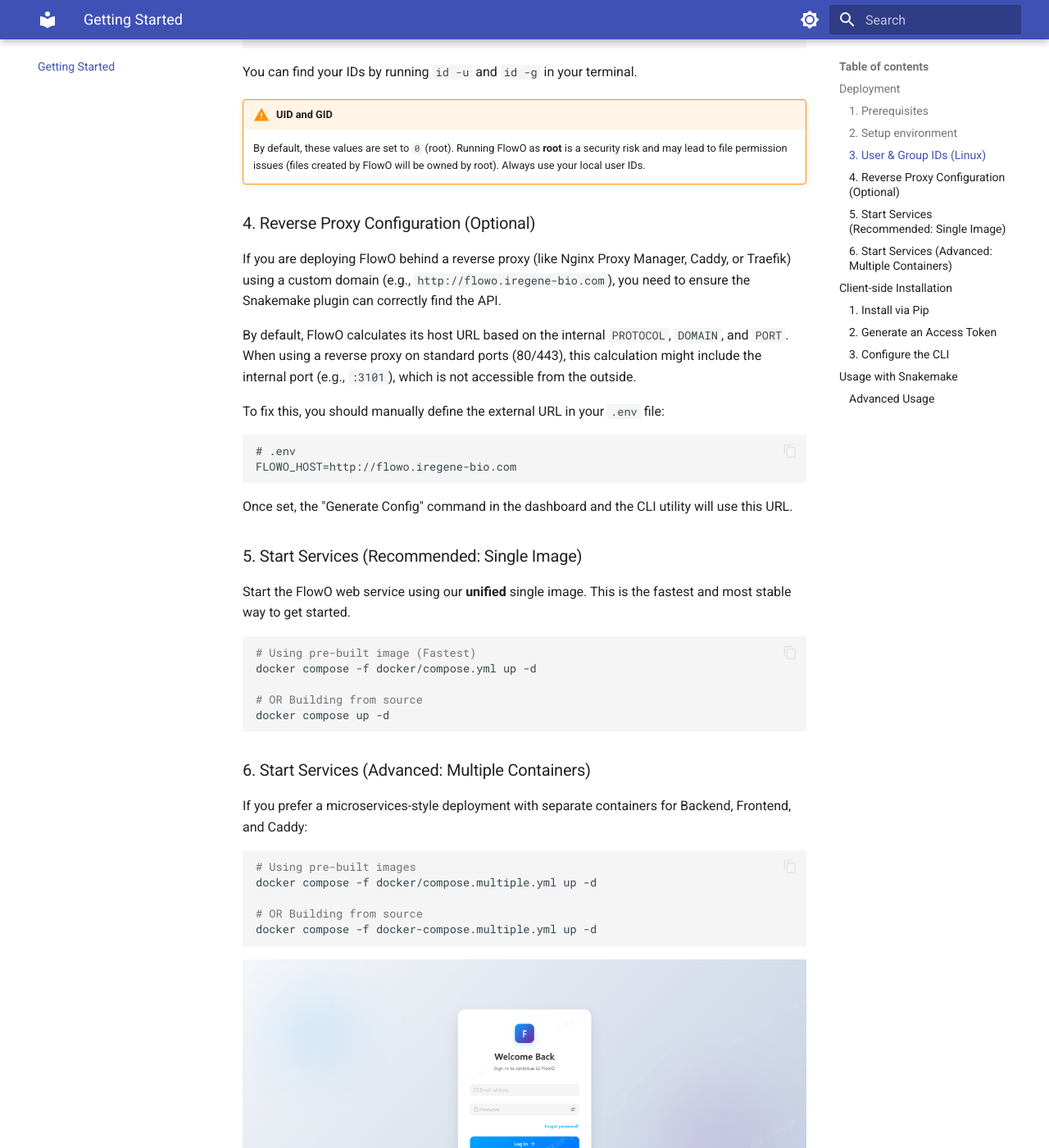
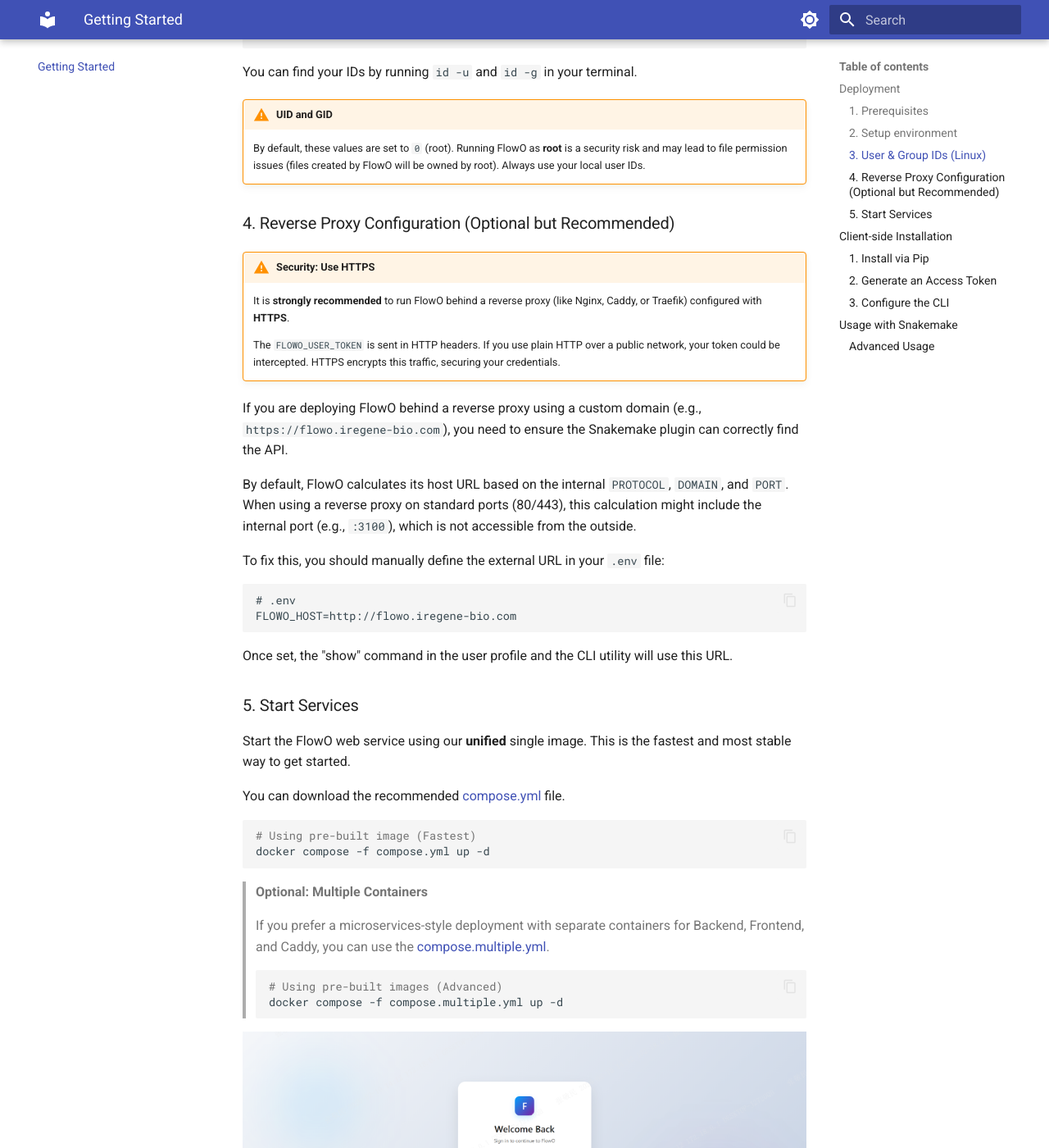
Before and after one commit to zhanghaomiao/flowo, an MkDocs documentation site: the page built from docs/getting-started.md, in a window 1280 px wide and 1400 px high, scrolled down 950 px. Shown: the whole window at 82% size. Built offline with MkDocs 1.6.1 and Material for MkDocs 9.7.7, drawn with Linux system fonts in a browser that asks for light colours; some of the changed text lies outside the part shown.

Commit message:
docs: Streamline installation and setup guides, add HTTPS security recommendations, and expose development Docker Compose ports.

````diff
--- a/docker-compose.dev.yml
+++ b/docker-compose.dev.yml
@@ -31,6 +31,8 @@ services:
       - db
     networks:
       - flowo-dev-network
+    ports:
+      - "8000:8000"
     restart: unless-stopped
     # Use uvicorn with --reload for development
     command:
@@ -52,6 +54,8 @@ services:
       - ./frontend:/app
     networks:
       - flowo-dev-network
+    ports:
+      - "5173:5173"
     restart: unless-stopped
     command: ["sh", "-c", "npm install && npm run dev -- --host 0.0.0.0"]
 
--- a/docs/getting-started.md
+++ b/docs/getting-started.md
@@ -17,7 +17,7 @@ FlowO consists of several services orchestrated via Docker Compose.
 
 ### 2. Setup environment
 
-Copy the `env.example` to `.env`. In most cases, you only need to modify `FLOWO_WORKING_PATH` to point to the directory where you run your Snakemake workflows.
+Download the [env.example](https://raw.githubusercontent.com/zhanghaomiao/flowo/main/env.example) and save it as `.env`. In most cases, you only need to modify `FLOWO_WORKING_PATH` to point to the directory where you run your Snakemake workflows.
 
 ### 3. User & Group IDs (Linux)
 
@@ -35,11 +35,17 @@ You can find your IDs by running `id -u` and `id -g` in your terminal.
 !!! warning "UID and GID"
     By default, these values are set to `0` (root). Running FlowO as **root** is a security risk and may lead to file permission issues (files created by FlowO will be owned by root). Always use your local user IDs.
 
-### 4. Reverse Proxy Configuration (Optional)
+### 4. Reverse Proxy Configuration (Optional but Recommended)
 
-If you are deploying FlowO behind a reverse proxy (like Nginx Proxy Manager, Caddy, or Traefik) using a custom domain (e.g., `http://flowo.iregene-bio.com`), you need to ensure the Snakemake plugin can correctly find the API.
+<!-- prettier-ignore -->
+!!! warning "Security: Use HTTPS"
+    It is **strongly recommended** to run FlowO behind a reverse proxy (like Nginx, Caddy, or Traefik) configured with **HTTPS**.
 
-By default, FlowO calculates its host URL based on the internal `PROTOCOL`, `DOMAIN`, and `PORT`. When using a reverse proxy on standard ports (80/443), this calculation might include the internal port (e.g., `:3101`), which is not accessible from the outside.
+    The `FLOWO_USER_TOKEN` is sent in HTTP headers. If you use plain HTTP over a public network, your token could be intercepted. HTTPS encrypts this traffic, securing your credentials.
+
+If you are deploying FlowO behind a reverse proxy using a custom domain (e.g., `https://flowo.iregene-bio.com`), you need to ensure the Snakemake plugin can correctly find the API.
+
+By default, FlowO calculates its host URL based on the internal `PROTOCOL`, `DOMAIN`, and `PORT`. When using a reverse proxy on standard ports (80/443), this calculation might include the internal port (e.g., `:3100`), which is not accessible from the outside.
 
 To fix this, you should manually define the external URL in your `.env` file:
 
@@ -48,31 +54,27 @@ To fix this, you should manually define the external URL in your `.env` file:
 FLOWO_HOST=http://flowo.iregene-bio.com
 ```
 
-Once set, the "Generate Config" command in the dashboard and the CLI utility will use this URL.
+Once set, the "show" command in the user profile and the CLI utility will use this URL.
 
-### 5. Start Services (Recommended: Single Image)
+### 5. Start Services
 
 Start the FlowO web service using our **unified** single image. This is the fastest and most stable way to get started.
 
+You can download the recommended [compose.yml](https://raw.githubusercontent.com/zhanghaomiao/flowo/main/docker/compose.yml) file.
+
 ```bash
 # Using pre-built image (Fastest)
-docker compose -f docker/compose.yml up -d
-
-# OR Building from source
-docker compose up -d
+docker compose -f compose.yml up -d
 ```
 
-### 6. Start Services (Advanced: Multiple Containers)
-
-If you prefer a microservices-style deployment with separate containers for Backend, Frontend, and Caddy:
-
-```bash
-# Using pre-built images
-docker compose -f docker/compose.multiple.yml up -d
-
-# OR Building from source
-docker compose -f docker-compose.multiple.yml up -d
-```
+> **Optional: Multiple Containers**
+>
+> If you prefer a microservices-style deployment with separate containers for Backend, Frontend, and Caddy, you can use the [compose.multiple.yml](https://raw.githubusercontent.com/zhanghaomiao/flowo/main/docker/compose.multiple.yml).
+>
+> ```bash
+> # Using pre-built images (Advanced)
+> docker compose -f compose.multiple.yml up -d
+> ```
 
 ![login](assets/images/login.png)
 Open [http://localhost:3100](http://localhost:3100) in your browser. Create your account and log in. If you see the Flowo interface and the "Live Updates" icon is green, congratulations—your Flowo web service is running successfully!
@@ -100,7 +102,7 @@ Next, create a token, which is required to configure the snakemake-logger-plugin
 ### 3. Configure the CLI
 
 ![cli](assets/images/cli.png)
-After that, click Config to access a CLI snippet. Copy and run this command in the terminal where snakemake-logger-plugin-flowo is installed. Once it finishes executing, the setup will be complete.
+After that, copy and run this command in the terminal where snakemake-logger-plugin-flowo is installed. Once it finishes executing, the setup will be complete.
 
 ## Usage with Snakemake
 
````
Also changed, not shown: README.md (+28 -103 lines), docs/index.md (+1 -1 lines).
